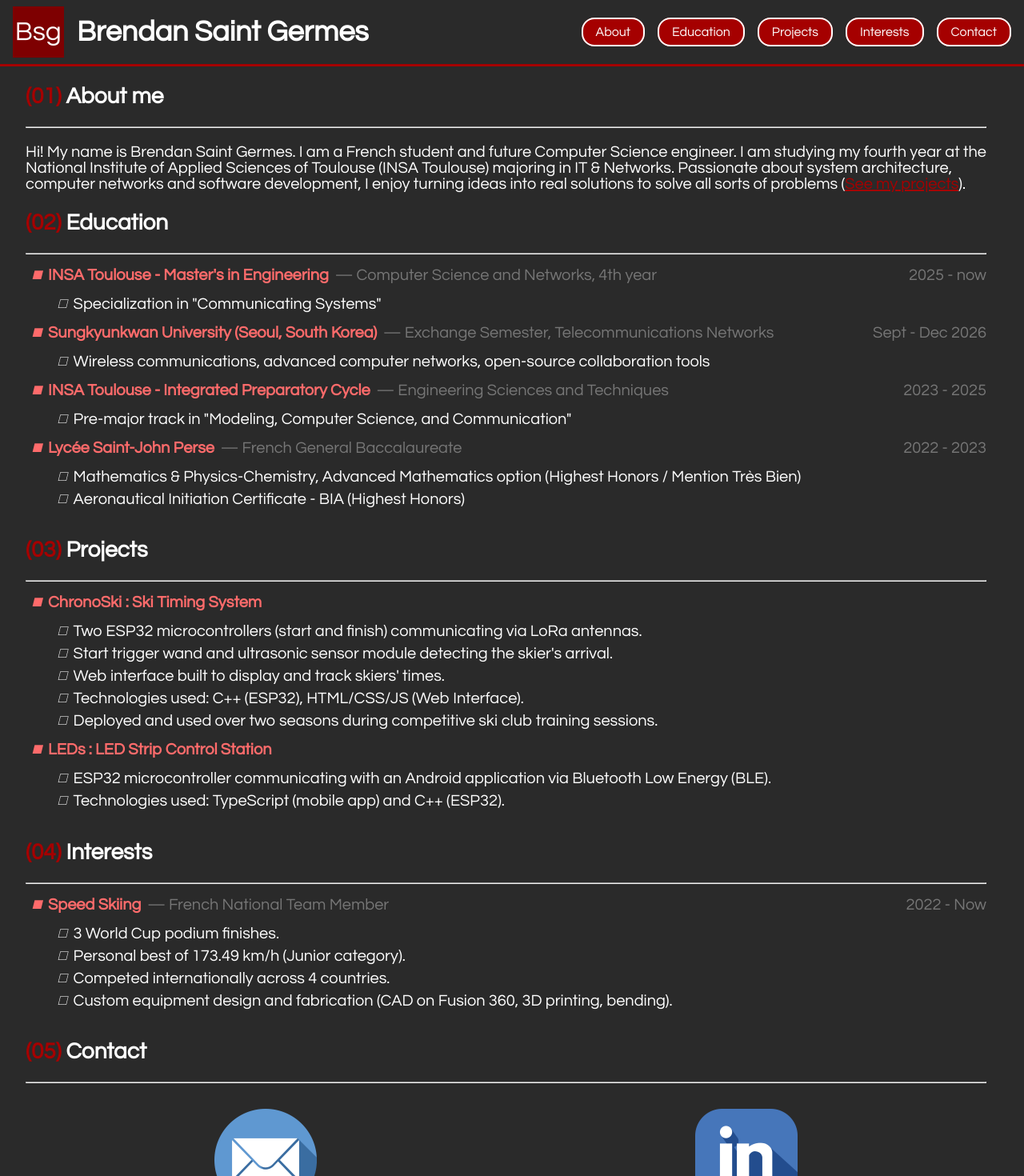
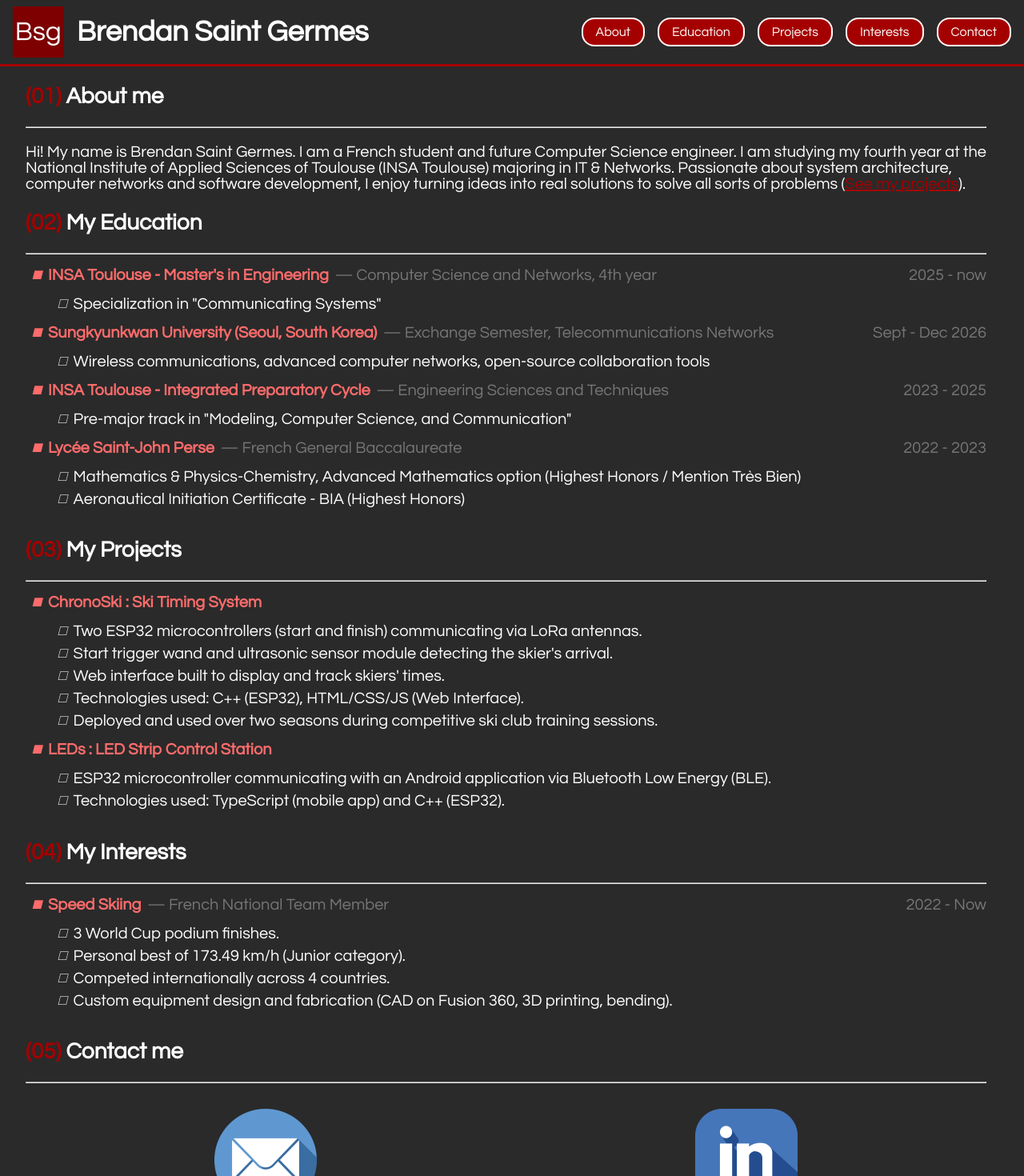
Before and after one commit to BrendanSG/brendansg.github.io, a React (Vite) app: page / in a window 1280 px wide. Shown: the top 1470 px of the page at 80% size. Built offline with nearby package versions, Linux system fonts and the light colour scheme.

Commit message:
Add fullname to sections

```diff
--- a/src/sections/contact.tsx
+++ b/src/sections/contact.tsx
@@ -25,6 +25,7 @@ const contactEntries: ContactEntry[] = [
 export const contactSection = {
 	id: 'contact',
 	shortname: 'Contact',
+	fullname: 'Contact me',
 	order: 5,
 	content: <>
 		<div className="contacts">
--- a/src/sections/education.tsx
+++ b/src/sections/education.tsx
@@ -40,6 +40,7 @@ const educationEntries: EntryListItem[] = [
 export const educationSection = {
 	id: 'education',
 	shortname: 'Education',
+	fullname: 'My Education',
 	order: 2,
 	content: <EntryList entries={educationEntries} />
 } as Section;
--- a/src/sections/interests.tsx
+++ b/src/sections/interests.tsx
@@ -18,6 +18,7 @@ const interestsEntries: EntryListItem[] = [
 export const interestsSection = {
 	id: 'interests',
 	shortname: 'Interests',
+	fullname: 'My Interests',
 	order: 4,
 	content: <EntryList entries={interestsEntries} />
 } as Section;
--- a/src/sections/projects.tsx
+++ b/src/sections/projects.tsx
@@ -24,6 +24,7 @@ const projectsEntries: EntryListItem[] = [
 export const projectsSection = {
 	id: 'projects',
 	shortname: 'Projects',
+	fullname: 'My Projects',
 	order: 3,
 	content: <EntryList entries={projectsEntries} />
 } as Section;
```
